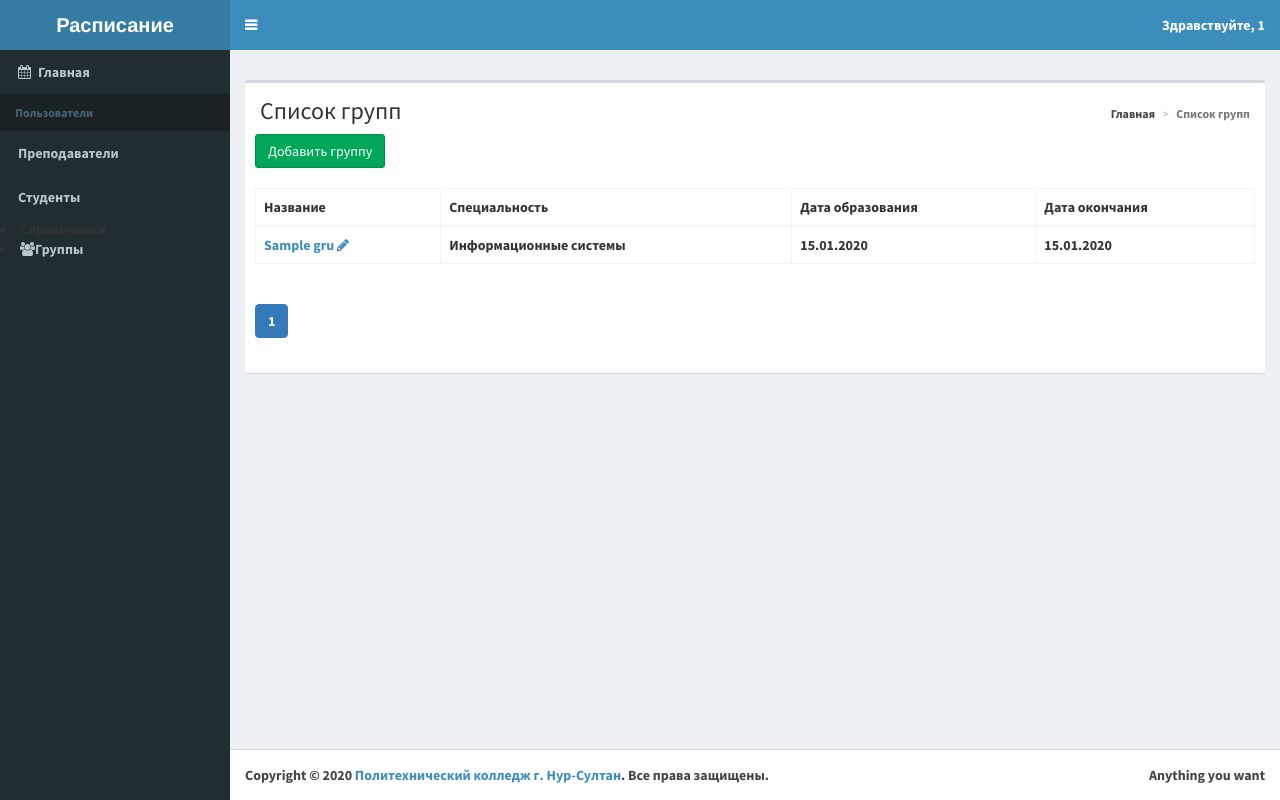
After one commit to Deemooon/webphplast, a PHP site: page /list-gruppa.php in a window 1280 px wide. The commit adds this page. Run offline with PHP 8.4, Linux system fonts and the light colour scheme; the visitor is signed in with stand-in values (Sample User, id 1); data comes from the database, SQL or seed files in the repository; tables that the repository leaves empty hold one stand-in row (values such as "Sample post").

Commit message:
5 new commit

```diff
--- a/classes/GruppaMap.php
+++ b/classes/GruppaMap.php
@@ -45,5 +45,22 @@ return true;
 }
         return false;
     }
-
+    public function findAll($ofset=0,$limit=30){
+        $res = $this->db->query("SELECT gruppa.gruppa_id,gruppa.name, special.name AS special, gruppa.date_begin,gruppa.date_end"
+            . " FROM gruppa INNER JOIN special ON gruppa.special_id=special.special_id LIMIT $ofset,
+$limit");
+        return $res->fetchAll(PDO::FETCH_OBJ);
+    }
+    public function count(){
+        $res = $this->db->query("SELECT COUNT(*) AS cnt FROM gruppa");
+        return $res->fetch(PDO::FETCH_OBJ)->cnt;
+    }
+    public function findViewById($id=null){
+        if ($id) {
+$res = $this->db->query("SELECT gruppa.gruppa_id,gruppa.name, special.name AS special, gruppa.date_begin,gruppa.date_end"
+    . " FROM gruppa INNER JOIN special ON gruppa.special_id=special.special_id WHERE gruppa_id = $id");
+return $res->fetch(PDO::FETCH_OBJ);
 }
+        return false;
+    }
+}
--- /dev/null
+++ b/list-gruppa.php
@@ -0,0 +1,79 @@
+<?php
+require_once 'secure.php';
+$size = 1;
+if (isset($_GET['page'])) {
+    $page = Helper::clearInt($_GET['page']);
+} else {
+    $page = 1;
+}
+$gruppaMap = new GruppaMap();
+$count = $gruppaMap->count();
+$gruppas = $gruppaMap->findAll($page*$size-$size, $size);
+$header = 'Список групп';
+require_once 'template/header.php';
+?>
+    <div class="row">
+        <div class="col-xs-12">
+            <div class="box">
+                <section class="content-header">
+                    <h1><?=$header;?></h1>
+                    <ol class="breadcrumb">
+                        <li><a href="/index.php"><i class="fafa-dashboard"></i> Главная</a></li>
+                        <li class="active"><?=$header;?></li>
+                    </ol>
+                </section>
+                <div class="box-body">
+
+                    <a class="btn btn-success" href="add-gruppa.php">Добавить группу</a>
+
+                </div>
+                <div class="box-body">
+                    <?php
+                    if ($gruppas) {
+                        ?>
+
+                        <table id="example2" class="table table-bordered table-hover">
+
+                            <thead>
+                            <tr>
+                                <th>Название</th>
+                                <th>Специальность</th>
+                                <th>Дата образования</th>
+                                <th>Дата окончания</th>
+
+                            </tr>
+                            </thead>
+                            <tbody>
+                            <?php
+                            foreach ($gruppas as $gruppa) {
+                                echo '<tr>';
+
+                                echo '<td><a href="view-gruppa.php?id='.$gruppa->gruppa_id.'">'.$gruppa->name.'</a> '
+
+                                . '<a href="add-gruppa.php?id='.$gruppa->gruppa_id.'"><i class="fa fa-pencil"></i></a></td>';
+
+echo '<td>'.$gruppa->special.'</td>';
+
+echo '<td>'.date("d.m.Y",
+        strtotime($gruppa->date_begin)).'</td>';
+echo '<td>'.date("d.m.Y",
+        strtotime($gruppa->date_end)).'</td>';
+echo '</tr>';
+}
+                            ?>
+                            </tbody>
+                        </table>
+                    <?php } else {
+                        echo 'Ни одной группы не найдено';
+                    } ?>
+                </div>
+                <div class="box-body">
+                    <?php Helper::paginator($count, $page,
+                        $size); ?>
+                </div>
+            </div>
+        </div>
+    </div>
+<?php
+require_once 'template/footer.php';
+?>
--- a/template/menu.php
+++ b/template/menu.php
@@ -20,5 +20,12 @@
                 <a href="list-student.php"><i class="fafa-users"></i><span>Студенты</span></a>
             </li>
         </ul>
+        <li class="header">Справочники</li>
+
+        <li <?=($_SERVER['PHP_SELF']=='/list-gruppa.php')?'class="active"':'';?>>
+
+            <a href="list-gruppa.php"><i class="fa fa-users"></i><span>Группы</span></a>
+
+        </li>
     </section>
 </aside>
```
Also changed, not shown: view-gruppa.php (added, +64 -0 lines).
